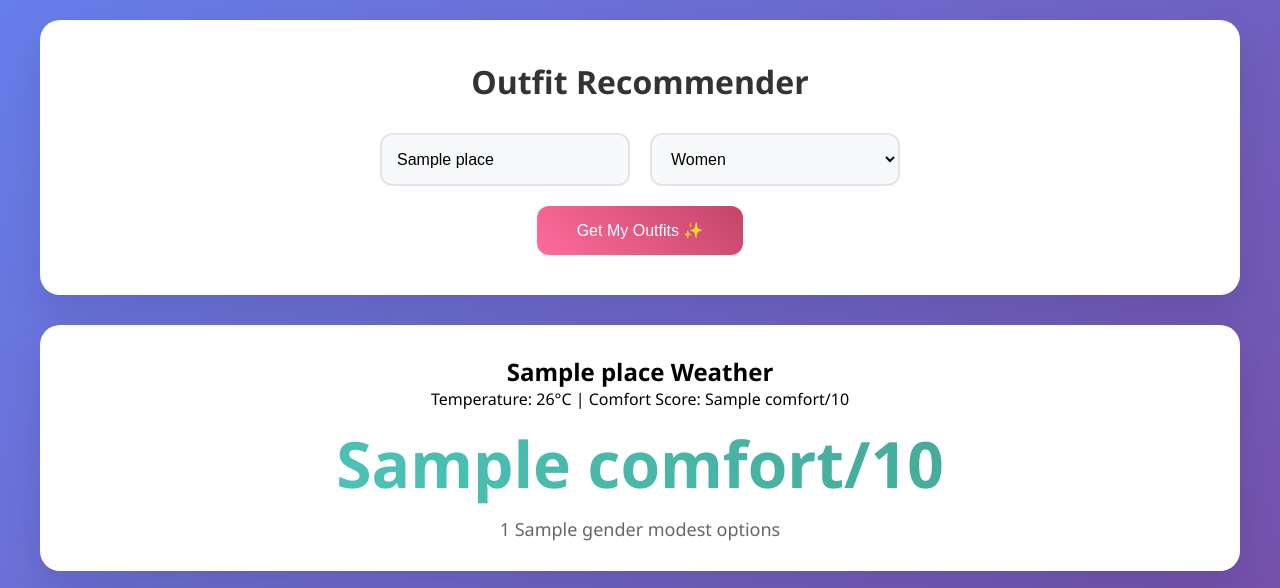
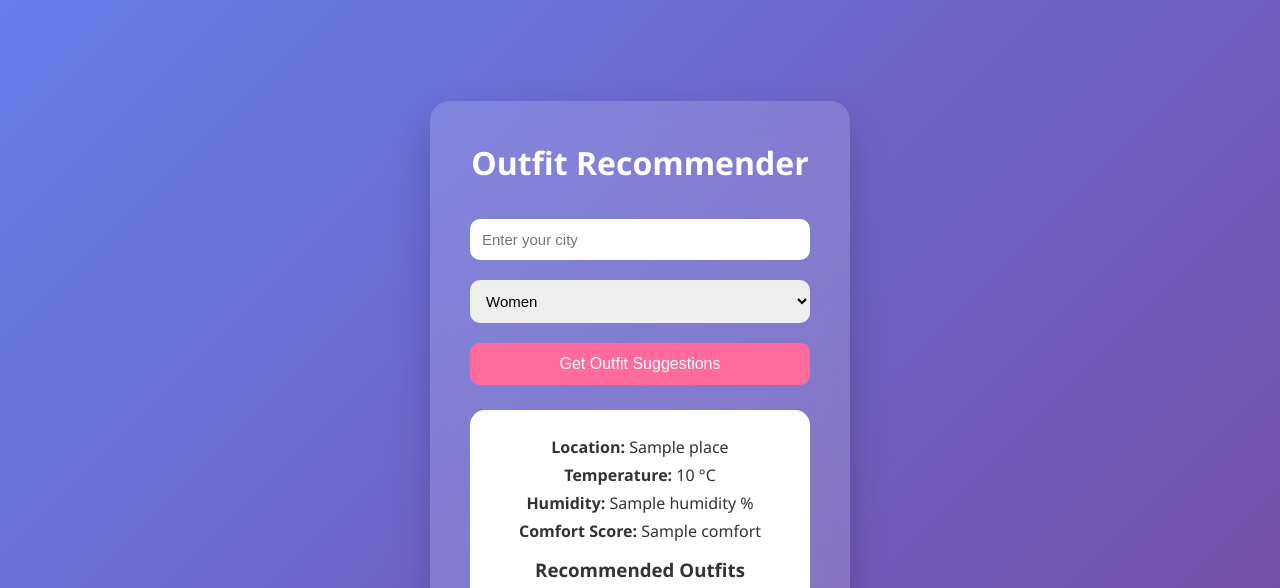
Before and after one commit to ilakkiyasudhagar7-sudo/MDP-2026, a Flask app: template templates/index.html in a window 1280 px wide. Shown: the top 588 px of the page. Run offline with Flask 3, Linux system fonts and the light colour scheme; the template is opened without the code that fills it: most values are stand-ins (such as "Sample title", 1, 10 or a date in 2020).

Commit message:
Update index.html

```diff
--- a/templates/index.html
+++ b/templates/index.html
@@ -1,127 +1,154 @@
 <!DOCTYPE html>
-<html>
+
+<html lang="en">
 <head>
-    <title>Outfit Recommender</title>
+
+<meta charset="UTF-8">
+<meta name="viewport" content="width=device-width, initial-scale=1.0">
+
+<title>Weather Based Outfit Recommender</title>
+
 <style>
-        * { margin: 0; padding: 0; box-sizing: border-box; }
-        body {
-            font-family: 'Segoe UI', Tahoma, Geneva, Verdana, sans-serif;
-            background: linear-gradient(135deg, #667eea 0%, #764ba2 100%);
-            min-height: 100vh;
-            padding: 20px;
-        }
-        .container { max-width: 1200px; margin: 0 auto; }
 
-        .input-section {
-            background: white;
-            border-radius: 20px;
-            padding: 40px;
-            box-shadow: 0 20px 40px rgba(0,0,0,0.1);
-            text-align: center;
-            margin-bottom: 30px;
-        }
-        .form-group { display: flex; gap: 20px; justify-content: center; margin: 20px 0; flex-wrap: wrap; }
-        input, select {
-            padding: 15px;
-            border: 2px solid #e1e5e9;
-            border-radius: 12px;
-            font-size: 16px;
-            width: 250px;
-            background: #f8f9fa;
-        }
-        .btn {
-            background: linear-gradient(45deg, #ff6b9d, #c44569);
-            color: white;
-            border: none;
-            padding: 15px 40px;
-            border-radius: 12px;
-            font-size: 16px;
-            cursor: pointer;
-            transition: transform 0.2s;
-        }
-        .btn:hover { transform: translateY(-2px); }
-
-        .weather-card {
-            background: white;
-            border-radius: 20px;
-            padding: 30px;
-            text-align: center;
-            box-shadow: 0 15px 35px rgba(0,0,0,0.1);
-            margin: 20px 0;
-        }
-        .comfort-score {
-            font-size: 4rem;
-            background: linear-gradient(45deg, #4ecdc4, #44a08d);
-            -webkit-background-clip: text;
-            -webkit-text-fill-color: transparent;
-            font-weight: bold;
-            margin: 10px 0;
+*{
+margin:0;
+padding:0;
+box-sizing:border-box;
 }
 
-        .cards-grid {
-            display: grid;
-            grid-template-columns: repeat(auto-fit, minmax(220px, 1fr));
-            gap: 20px;
-            margin-top: 30px;
+body{
+font-family:'Segoe UI',Tahoma,Geneva,Verdana,sans-serif;
+background:linear-gradient(135deg,#667eea,#764ba2);
+min-height:100vh;
+display:flex;
+align-items:center;
+justify-content:center;
 }
-        .card {
-            background: white;
-            border-radius: 20px;
-            overflow: hidden;
-            box-shadow: 0 15px 35px rgba(0,0,0,0.1);
-            transition: transform 0.3s, box-shadow 0.3s;
-            text-decoration: none;
-            color: inherit;
+
+.container{
+background:rgba(255,255,255,0.15);
+backdrop-filter:blur(12px);
+padding:40px;
+border-radius:20px;
+width:420px;
+text-align:center;
+box-shadow:0 20px 40px rgba(0,0,0,0.2);
+color:white;
 }
-        .card:hover { transform: translateY(-10px); box-shadow: 0 25px 50px rgba(0,0,0,0.15); }
-        .card img {
-            width: 100%;
-            height: 180px;
-            background: #f0f0f0;
-            object-fit: cover;
+
+h1{
+margin-bottom:25px;
+font-size:2rem;
 }
-        .card-title {
-            padding: 15px;
-            font-weight: bold;
-            text-align: center;
-            font-size: 14px;
+
+input,select{
+width:100%;
+padding:12px;
+margin:10px 0;
+border-radius:10px;
+border:none;
+font-size:15px;
 }
+
+button{
+width:100%;
+padding:12px;
+background:#ff6b9d;
+border:none;
+border-radius:10px;
+color:white;
+font-size:16px;
+cursor:pointer;
+margin-top:10px;
+transition:0.2s;
+}
+
+button:hover{
+transform:translateY(-2px);
+background:#ff4d88;
+}
+
+.weather-box{
+background:white;
+color:#333;
+margin-top:25px;
+padding:20px;
+border-radius:15px;
+}
+
+.weather-box p{
+margin:6px 0;
+font-size:16px;
+}
+
+.categories{
+margin-top:15px;
+}
+
+.categories a{
+display:block;
+margin:8px 0;
+padding:10px;
+background:#667eea;
+color:white;
+text-decoration:none;
+border-radius:8px;
+transition:0.2s;
+}
+
+.categories a:hover{
+background:#5563d1;
+}
+
 </style>
+
 </head>
+
 <body>
+
 <div class="container">
-        <div class="input-section">
-            <h1 style="color: #333; margin-bottom: 30px;">Outfit Recommender</h1>
+
+<h1>Outfit Recommender</h1>
 
 <form method="POST">
-                <div class="form-group">
-                    <input type="text" name="place" placeholder="Enter city (e.g., Chennai)" value="{{ place }}" required>
-                    <select name="gender" required>
-                        <option value="women" {% if gender == 'women' %}selected{% endif %}>Women</option>
-                        <option value="men" {% if gender == 'men' %}selected{% endif %}>Men</option>
+
+<input name="place" placeholder="Enter your city" required>
+
+<select name="gender">
+<option value="women">Women</option>
+<option value="men">Men</option>
 </select>
-                </div>
-                <button type="submit" class="btn">Get My Outfits ✨</button>
+
+<button type="submit">Get Outfit Suggestions</button>
+
 </form>
+
+{% if comfort %}
+
+<div class="weather-box">
+
+<p><strong>Location:</strong> {{place}}</p>
+<p><strong>Temperature:</strong> {{temp}} °C</p>
+<p><strong>Humidity:</strong> {{humidity}} %</p>
+<p><strong>Comfort Score:</strong> {{comfort}}</p>
+
+<div class="categories">
+
+<h3>Recommended Outfits</h3>
+
+{% for c in categories %}
+
+<a href="/category/{{c}}">{{c.replace("_"," ").title()}}</a>
+
+{% endfor %}
+
 </div>
 
-        {% if comfort %}
-        <div class="weather-card">
-            <h2>{{ place.capitalize() }} Weather</h2>
-            <p>Temperature: 26°C | Comfort Score: {{ comfort }}/10</p>
-            <div class="comfort-score">{{ comfort }}/10</div>
-            <p style="color: #666; font-size: 18px;">{{ category_count }} {{ gender }} modest options</p>
 </div>
 
-        <div class="cards-grid">
-            {% for cat in categories %}
-            <a class="card" href="/category/{{ cat }}">
-                <img src="/static/images/{{ gender }}/{{ cat }}/1.jpg" alt="{{ cat }}">
-                <div class="card-title">{{ cat.replace('_', ' ').title() }}</div>
-            </a>
-            {% endfor %}
+{% endif %}
+
 </div>
-        {% endif %}
-    </div>
+
 </body>
 </html>
```
Lines whose indentation alone changed are shown as unchanged.
